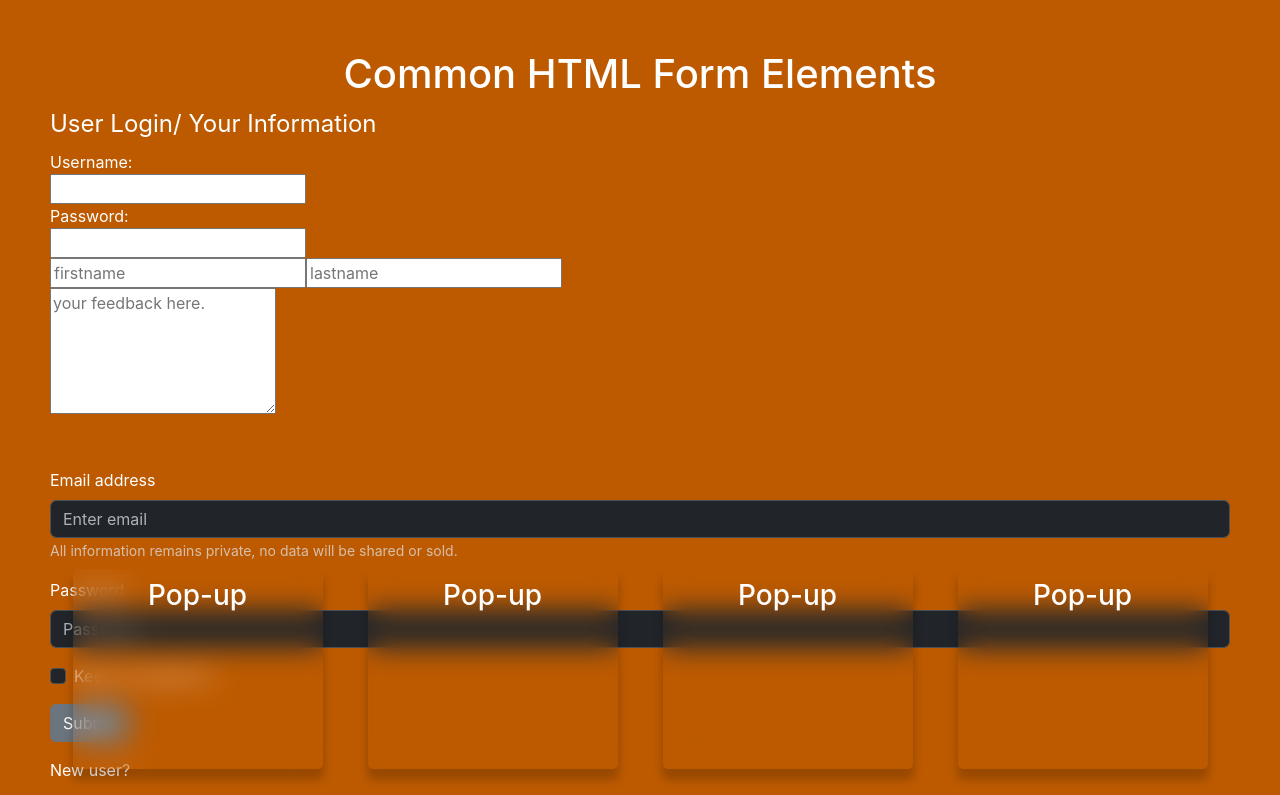
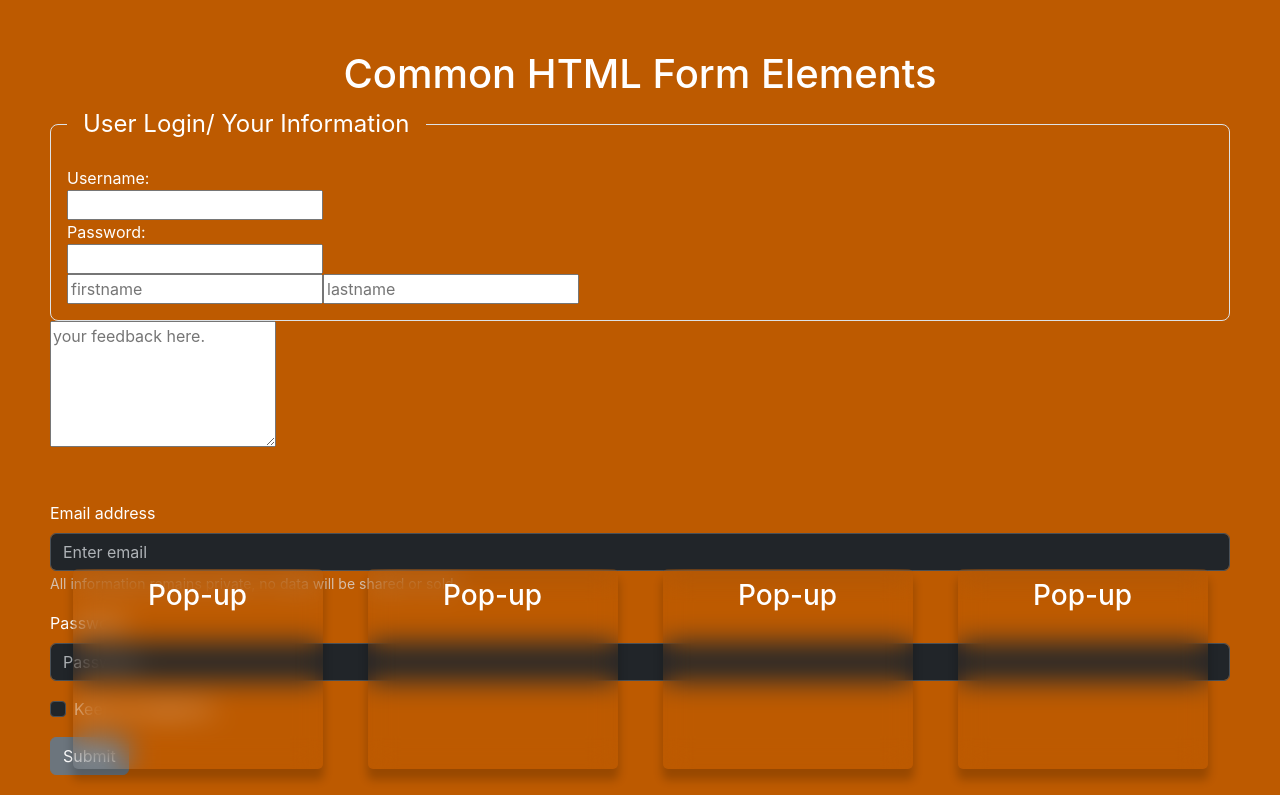
Before and after one commit to TVW96/input_forms, a React (Create React App) app: page / in a window 1280 px wide. Shown: the top 795 px of the page. Built offline with nearby package versions, Linux system fonts and the light colour scheme.

Commit message:
custom bootstrap v5 legend

```diff
--- a/src/Form1.jsx
+++ b/src/Form1.jsx
@@ -6,8 +6,8 @@ function Form1() {
 
             <h1>Common HTML Form Elements</h1>
 
-            <fieldset >
-                <legend>User Login/ Your Information</legend>
+            <fieldset className='border rounded-3 p-3' >
+                <legend className="float-none w-auto px-3">User Login/ Your Information</legend>
                 <div>
                     <label for="username">Username:</label><br />
                     <input type="text" id="username" name="username" /><br />
```
